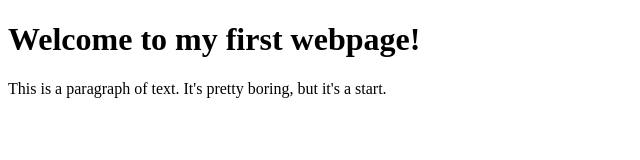
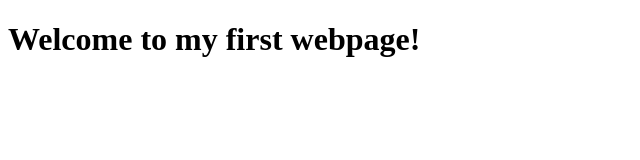
Before and after one commit to strdr4605/web-page-aaw-221, a plain HTML site: page index.html in a window 1280 px wide. Shown: the whole page, without its empty margins (0-640 px from the left). Drawn offline with Linux system fonts and the light colour scheme.

Commit message:
Revert "Add paragraph"
This reverts commit c383d1a7516ee5a9853594ba35252aad87b0744d.

```diff
--- a/index.html
+++ b/index.html
@@ -5,6 +5,5 @@
   </head>
   <body>
     <h1>Welcome to my first webpage!</h1>
-    <p>This is a paragraph of text. It's pretty boring, but it's a start.</p>
   </body>
 </html>
```
